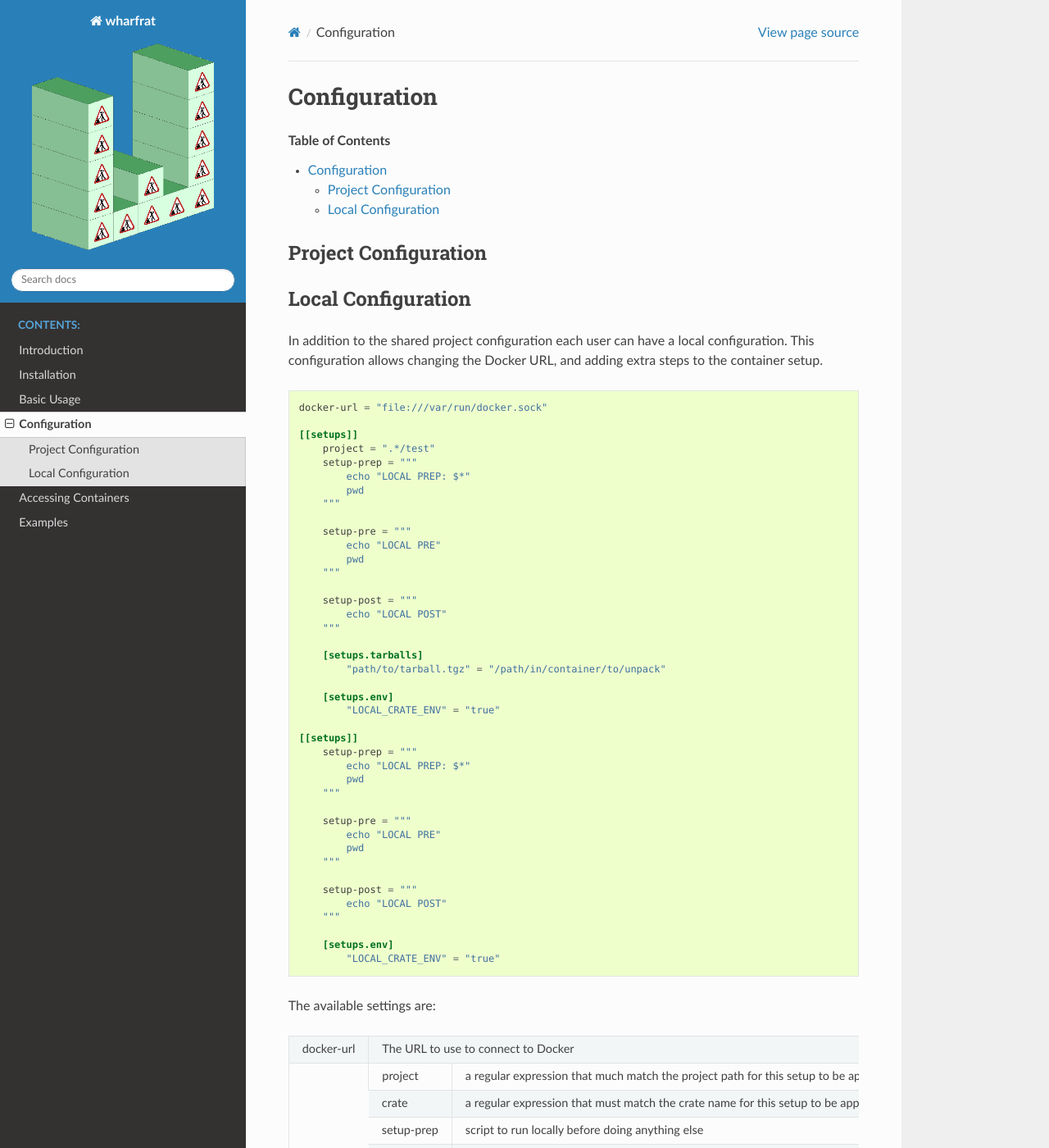
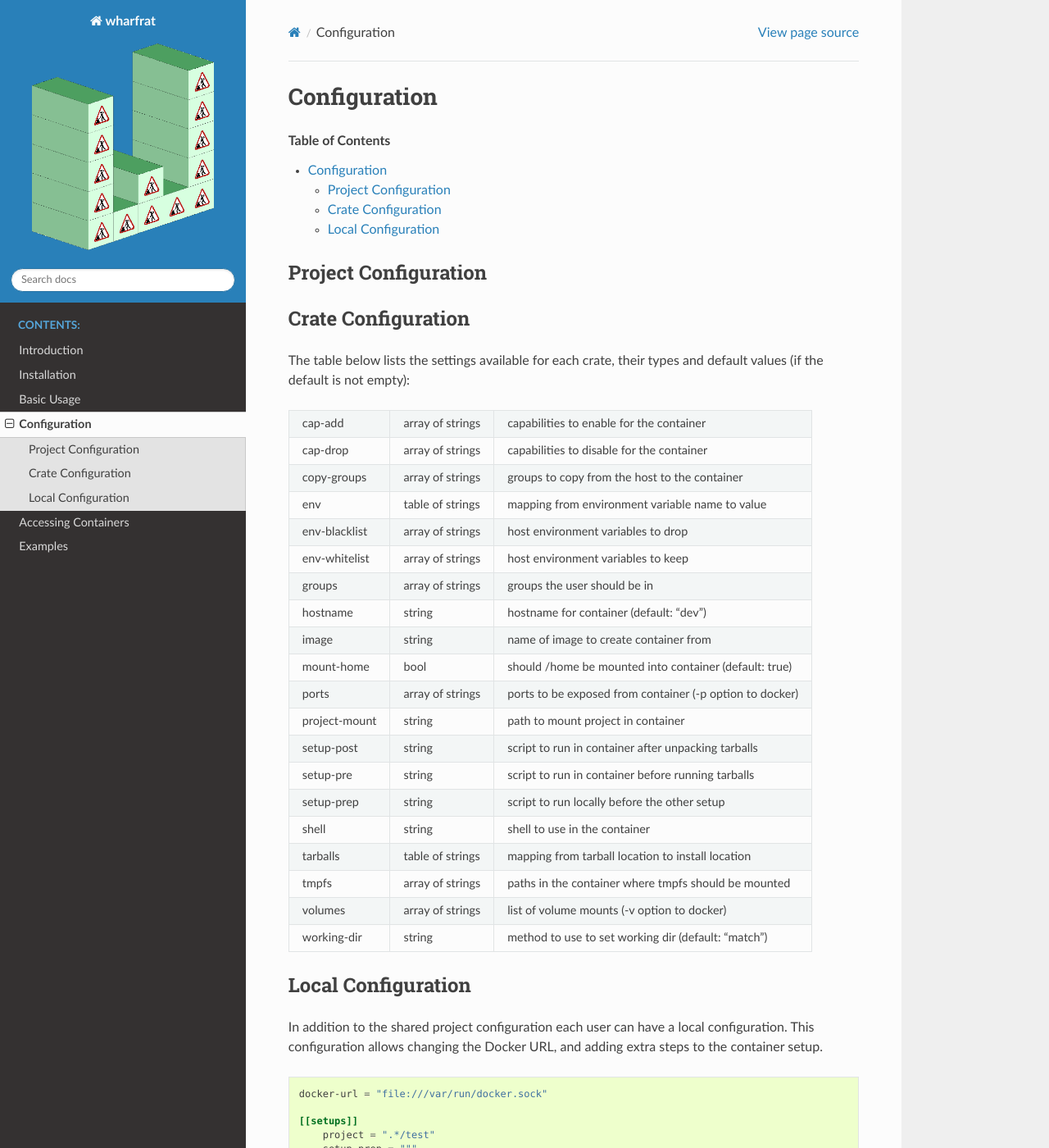
Before and after one commit to wharfr/wharfrat, a Sphinx documentation site: the page built from docs/configuration.rst, in a window 1280 px wide and 1400 px high. Shown: the whole window at 82% size. Built offline with Sphinx 7.4.7 and the Read the Docs theme 2.0.0, drawn with Linux system fonts in a browser that asks for light colours.

Commit message:
Start describing the crate configuration
Start describing the crate configuration in the documentation. The importance
of these config settings probably means there need to be a lot more words
describing the settings - but this is a start.

Signed-off-by: Julian Phillips <julian@quantumfyre.co.uk>

```diff
--- a/docs/configuration.rst
+++ b/docs/configuration.rst
@@ -6,6 +6,65 @@ Configuration
 
 Project Configuration
 =====================
+
+Crate Configuration
+===================
+
+The table below lists the settings available for each crate, their types and
+default values (if the default is not empty):
+
++---------------+------------------+-------------------------------------------+
+| cap-add       | array of strings | capabilities to enable for the container  |
++---------------+------------------+-------------------------------------------+
+| cap-drop      | array of strings | capabilities to disable for the container |
++---------------+------------------+-------------------------------------------+
+| copy-groups   | array of strings | groups to copy from the host to the       |
+|               |                  | container                                 |
++---------------+------------------+-------------------------------------------+
+| env           | table of strings | mapping from environment variable name to |
+|               |                  | value                                     |
++---------------+------------------+-------------------------------------------+
+| env-blacklist | array of strings | host environment variables to drop        |
++---------------+------------------+-------------------------------------------+
+| env-whitelist | array of strings | host environment variables to keep        |
++---------------+------------------+-------------------------------------------+
+| groups        | array of strings | groups the user should be in              |
++---------------+------------------+-------------------------------------------+
+| hostname      | string           | hostname for container (default: "dev")   |
++---------------+------------------+-------------------------------------------+
+| image         | string           | name of image to create container from    |
++---------------+------------------+-------------------------------------------+
+| mount-home    | bool             | should /home be mounted into container    |
+|               |                  | (default: true)                           |
++---------------+------------------+-------------------------------------------+
+| ports         | array of strings | ports to be exposed from container (-p    |
+|               |                  | option to docker)                         |
++---------------+------------------+-------------------------------------------+
+| project-mount | string           | path to mount project in container        |
++---------------+------------------+-------------------------------------------+
+| setup-post    | string           | script to run in container after          |
+|               |                  | unpacking tarballs                        |
++---------------+------------------+-------------------------------------------+
+| setup-pre     | string           | script to run in container before running |
+|               |                  | tarballs                                  |
++---------------+------------------+-------------------------------------------+
+| setup-prep    | string           | script to run locally before the other    |
+|               |                  | setup                                     |
++---------------+------------------+-------------------------------------------+
+| shell         | string           | shell to use in the container             |
++---------------+------------------+-------------------------------------------+
+| tarballs      | table of strings | mapping from tarball location to install  |
+|               |                  | location                                  |
++---------------+------------------+-------------------------------------------+
+| tmpfs         | array of strings | paths in the container where tmpfs should |
+|               |                  | be mounted                                |
++---------------+------------------+-------------------------------------------+
+| volumes       | array of strings | list of volume mounts (-v option to       |
+|               |                  | docker)                                   |
++---------------+------------------+-------------------------------------------+
+| working-dir   | string           | method to use to set working dir          |
+|               |                  | (default: "match")                        |
++---------------+------------------+-------------------------------------------+
 
 Local Configuration
 ===================
```
